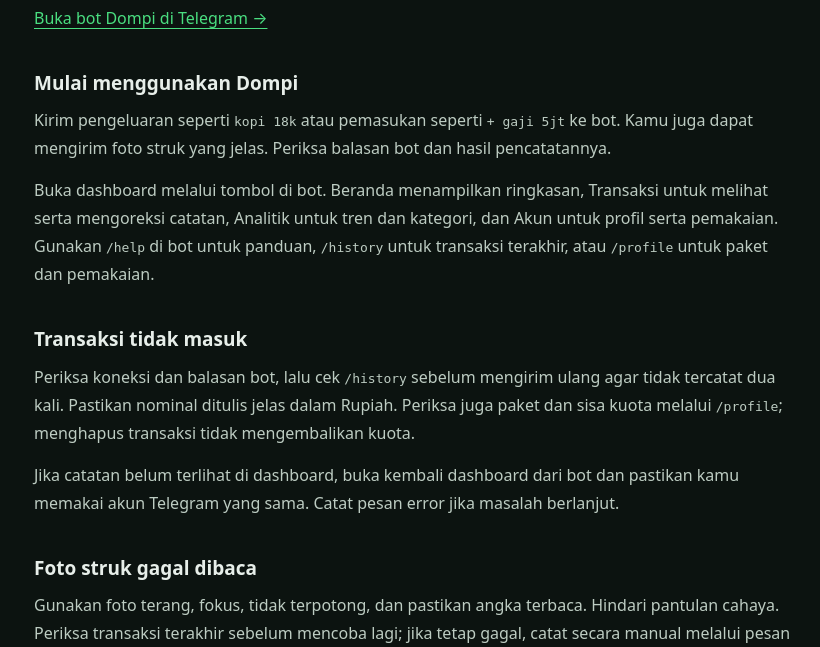
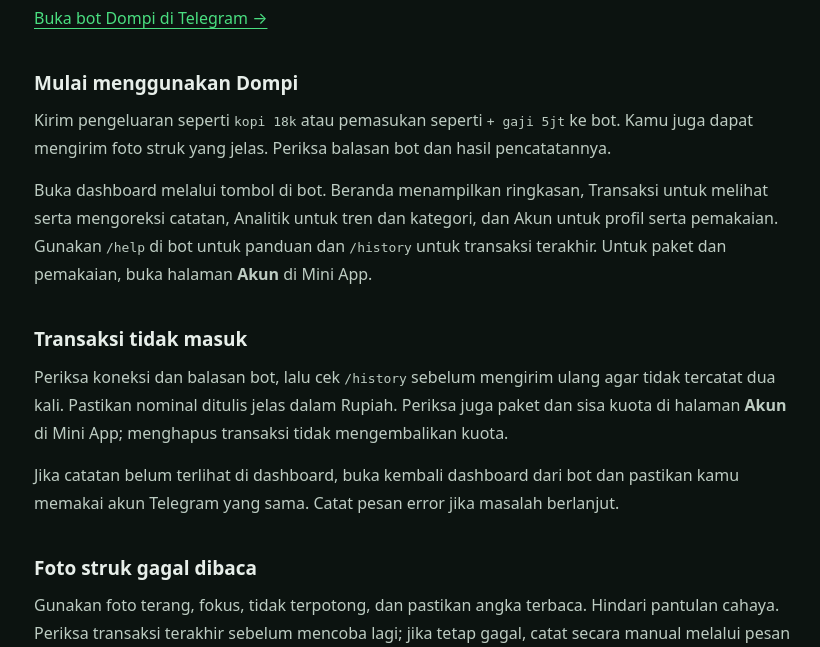
Before and after one commit to cigslab/dompi-dashboard-web, a Flask app: page /help in a window 1280 px wide. Shown: the part 264-911 px from the top of the page, without its empty margins (226-1046 px from the left). Run offline with Flask 3, Linux system fonts and the light colour scheme; parts of the project's set-up code (start-up, migrations or seed data) failed here and were passed over; some libraries are stand-ins or nearby versions.

Commit message:
Point help and upgrade copy to Mini App account

```diff
--- a/templates/help.html
+++ b/templates/help.html
@@ -4,8 +4,8 @@
 <h1>Bantuan &amp; Feedback</h1>
 <p class="intro">Panduan singkat agar pencatatan keuanganmu tetap lancar.</p>
 <p><a href="https://t.me/catetexpbot">Buka bot Dompi di Telegram →</a></p>
-<section><h2>Mulai menggunakan Dompi</h2><p>Kirim pengeluaran seperti <code>kopi 18k</code> atau pemasukan seperti <code>+ gaji 5jt</code> ke bot. Kamu juga dapat mengirim foto struk yang jelas. Periksa balasan bot dan hasil pencatatannya.</p><p>Buka dashboard melalui tombol di bot. Beranda menampilkan ringkasan, Transaksi untuk melihat serta mengoreksi catatan, Analitik untuk tren dan kategori, dan Akun untuk profil serta pemakaian. Gunakan <code>/help</code> di bot untuk panduan, <code>/history</code> untuk transaksi terakhir, atau <code>/profile</code> untuk paket dan pemakaian.</p></section>
-<section><h2>Transaksi tidak masuk</h2><p>Periksa koneksi dan balasan bot, lalu cek <code>/history</code> sebelum mengirim ulang agar tidak tercatat dua kali. Pastikan nominal ditulis jelas dalam Rupiah. Periksa juga paket dan sisa kuota melalui <code>/profile</code>; menghapus transaksi tidak mengembalikan kuota.</p><p>Jika catatan belum terlihat di dashboard, buka kembali dashboard dari bot dan pastikan kamu memakai akun Telegram yang sama. Catat pesan error jika masalah berlanjut.</p></section>
+<section><h2>Mulai menggunakan Dompi</h2><p>Kirim pengeluaran seperti <code>kopi 18k</code> atau pemasukan seperti <code>+ gaji 5jt</code> ke bot. Kamu juga dapat mengirim foto struk yang jelas. Periksa balasan bot dan hasil pencatatannya.</p><p>Buka dashboard melalui tombol di bot. Beranda menampilkan ringkasan, Transaksi untuk melihat serta mengoreksi catatan, Analitik untuk tren dan kategori, dan Akun untuk profil serta pemakaian. Gunakan <code>/help</code> di bot untuk panduan dan <code>/history</code> untuk transaksi terakhir. Untuk paket dan pemakaian, buka halaman <strong>Akun</strong> di Mini App.</p></section>
+<section><h2>Transaksi tidak masuk</h2><p>Periksa koneksi dan balasan bot, lalu cek <code>/history</code> sebelum mengirim ulang agar tidak tercatat dua kali. Pastikan nominal ditulis jelas dalam Rupiah. Periksa juga paket dan sisa kuota di halaman <strong>Akun</strong> di Mini App; menghapus transaksi tidak mengembalikan kuota.</p><p>Jika catatan belum terlihat di dashboard, buka kembali dashboard dari bot dan pastikan kamu memakai akun Telegram yang sama. Catat pesan error jika masalah berlanjut.</p></section>
 <section><h2>Foto struk gagal dibaca</h2><p>Gunakan foto terang, fokus, tidak terpotong, dan pastikan angka terbaca. Hindari pantulan cahaya. Periksa transaksi terakhir sebelum mencoba lagi; jika tetap gagal, catat secara manual melalui pesan teks. Periksa nominal, tanggal, dan kategori hasil pembacaan sebelum mengandalkannya.</p></section>
 <section><h2>Dashboard tidak tampil</h2><p>Tutup lalu buka kembali dashboard melalui tombol di bot Dompi agar autentikasi Telegram diperbarui. Periksa koneksi dan coba gunakan aplikasi Telegram yang telah diperbarui. Jika muncul tombol Coba lagi, gunakan tombol tersebut. Jangan membagikan tautan autentikasi, kode login, atau token kepada siapa pun.</p></section>
 <section><h2>Mengirim feedback</h2><p>Siapkan deskripsi singkat masalah atau saran, langkah yang kamu lakukan, waktu kejadian, dan pesan error. Jika menyertakan screenshot, tutupi data pribadi dan transaksi yang tidak relevan.</p><p>Kirim saran atau laporan masalah ke <a href="https://t.me/pakedompi">@pakedompi di Telegram</a>. Untuk panduan penggunaan bot, buka <a href="https://t.me/catetexpbot">@catetexpbot</a> dan kirim <code>/help</code>. Jangan kirim feedback sebagai pesan transaksi ke bot: pesan biasa dapat diproses sebagai catatan keuangan.</p></section>
--- a/templates/upgrade.html
+++ b/templates/upgrade.html
@@ -8,7 +8,7 @@
 {# Existing prices: dompi-bot handlers/users.py, upgrade and handle_upgrade_choice. Keep aligned when the bot changes its catalog. #}
 <div class="upgrade-prices"><div><h3>30 hari</h3><p>Rp9.900</p></div><div><h3>365 hari</h3><p>Rp79.000</p></div></div>
 <p>Harga mengikuti pilihan paket pada bot Dompi saat halaman ini disusun. Konfirmasikan harga dan masa aktif dengan tim sebelum melakukan pembayaran.</p></section>
-<section><h2>Cara upgrade</h2><ol><li>Hubungi <strong>@pakedompi</strong> di Telegram dan sebutkan paket yang kamu pilih serta akun Telegram yang digunakan untuk Dompi.</li><li>Konfirmasikan harga dan instruksi pembayaran dengan tim.</li><li>Aktivasi Pro dilakukan secara manual setelah pembayaran diverifikasi. Setelah mendapat konfirmasi aktivasi, periksa status paket di Akun atau melalui <code>/profile</code> pada bot.</li></ol>
+<section><h2>Cara upgrade</h2><ol><li>Hubungi <strong>@pakedompi</strong> di Telegram dan sebutkan paket yang kamu pilih serta akun Telegram yang digunakan untuk Dompi.</li><li>Konfirmasikan harga dan instruksi pembayaran dengan tim.</li><li>Aktivasi Pro dilakukan secara manual setelah pembayaran diverifikasi. Setelah mendapat konfirmasi aktivasi, periksa status paket di halaman <strong>Akun</strong> di Mini App.</li></ol>
 <p>Membuka halaman atau menekan tombol di bawah tidak melakukan pembayaran maupun mengubah paketmu secara otomatis.</p>
 <p><a class="upgrade-cta" href="https://t.me/pakedompi">Hubungi @pakedompi untuk upgrade →</a></p></section>
 <p>Baca <a href="/terms">Syarat &amp; Ketentuan</a> atau kunjungi <a href="/help">Bantuan &amp; Feedback</a>.</p>
```
